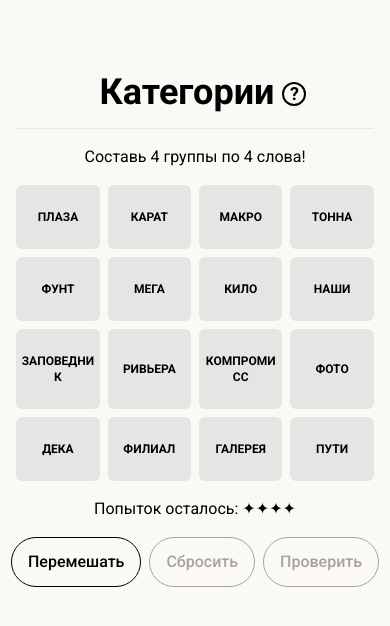
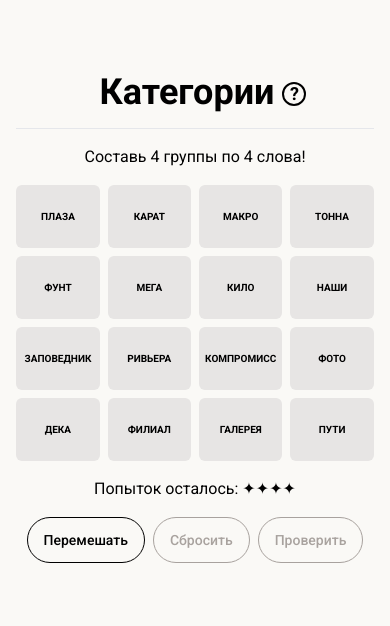
Before and after one commit to danuhaha/CategoriesRussian, a Next.js app: page / in a window 390 px wide. Shown: the top 626 px of the page. Built offline with nearby package versions, Linux system fonts and the light colour scheme.

Commit message:
Configure smaller font for smaller screen widths

```diff
--- a/app/_components/button/control-button.tsx
+++ b/app/_components/button/control-button.tsx
@@ -9,7 +9,7 @@ export default function ControlButton(props: {
 
   return (
     <button
-      className={`${borderColor} border rounded-full ${textColor} font-medium py-3 px-4 text-l ${click}`}
+      className={`${borderColor} border rounded-full ${textColor} font-medium py-3 px-4 text-xs xxs:text-sm xs:text-base ${click}`}
       onClick={props.onClick}
     >
       {props.text}
--- a/app/_components/game/cell.tsx
+++ b/app/_components/game/cell.tsx
@@ -27,7 +27,7 @@ export default function Cell(props: CellProps) {
       className={`${bgColor} py-6 rounded-md break-all px-1 transition ease-in-out ${guessAnimation} ${wrongGuessAnimation}`}
       onClick={handleClick}
     >
-      <h2 className={`${textColor} text-xs md:text-lg text-center font-bold`}>
+      <h2 className={`${textColor} text-xxxs xxs:text-xxs xs:text-xs md:text-lg text-center font-bold`}>
         {props.cellValue.word.toUpperCase()}
       </h2>
     </button>
--- a/tailwind.config.ts
+++ b/tailwind.config.ts
@@ -14,9 +14,13 @@ const config: Config = {
         category3: 'var(--color-category3)',
         category4: 'var(--color-category4)',
       },
+      screens: {
+        'xs': '440px',
+        'xxs': '380px',
+      },
       fontSize: {
-        'xxs': '10px',  // Custom extra-extra-small font size
-        'xxxs': '8px',   // Super tiny font
+        'xxs': '10px',
+        'xxxs': '8px',
       },
       backgroundImage: {
         "gradient-radial": "radial-gradient(var(--tw-gradient-stops))",
```
